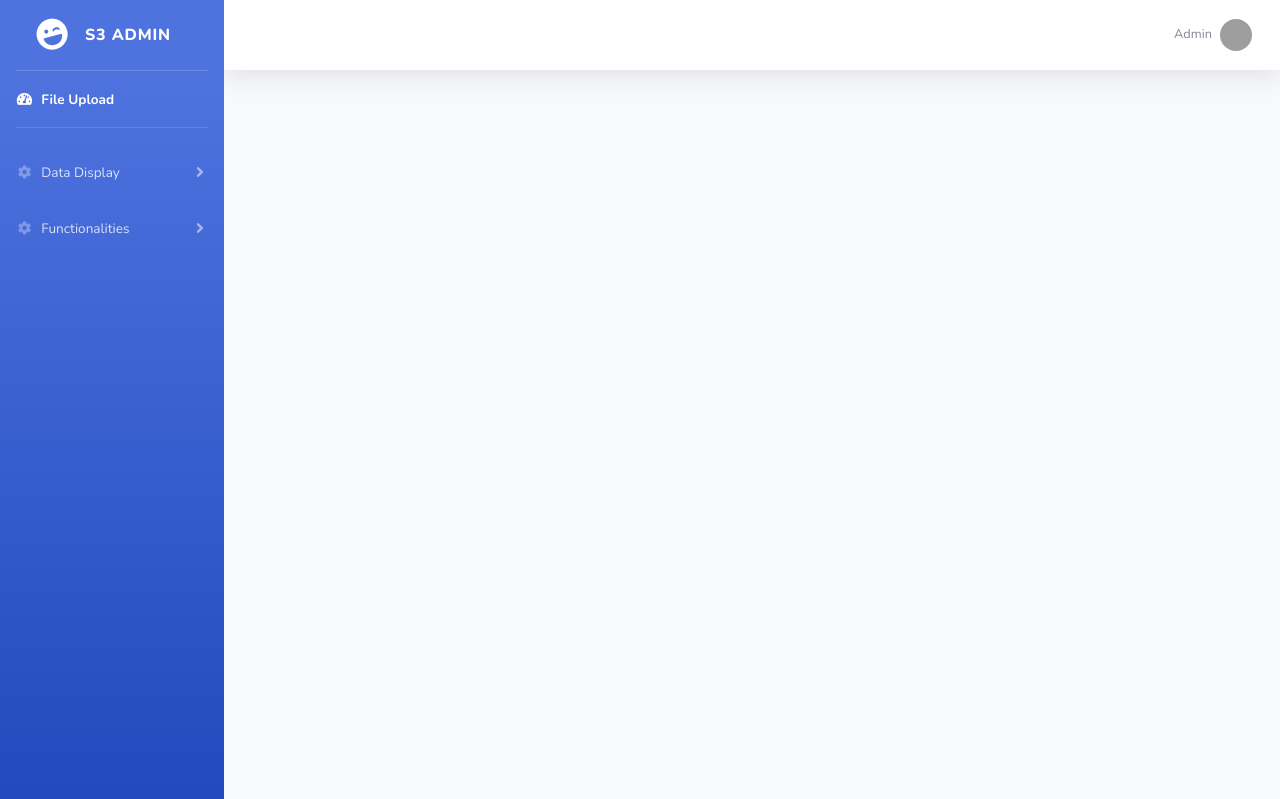
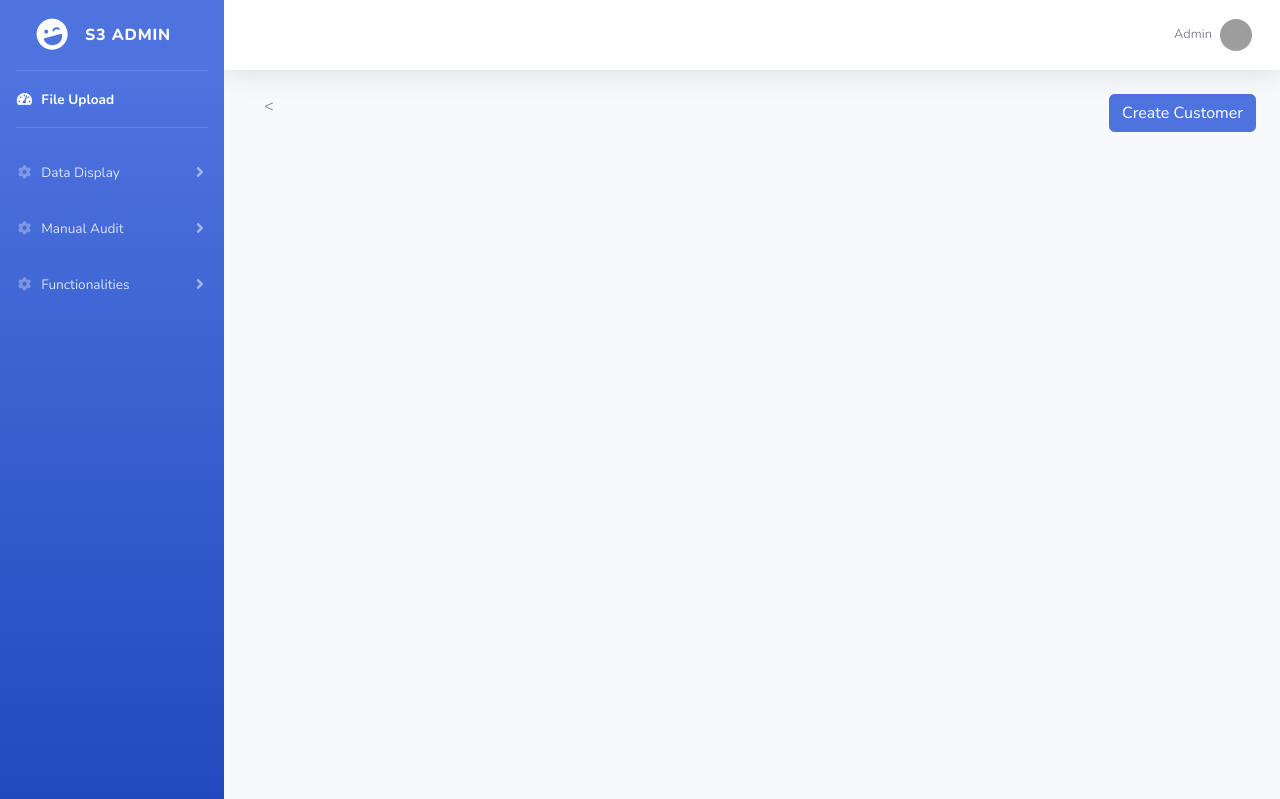
Before and after one commit to S3Infosoft/s3-payment-autoaudit, a Django app: page /customerlist/ in a window 1280 px wide. Shown: the top 799 px of the page. Run offline with Django 3.2, Linux system fonts and the light colour scheme; data that the repository does not hold is empty; parts of the project's set-up code (start-up, migrations or seed data) failed here and were passed over; some libraries are stand-ins or nearby versions; grey boxes are pictures that could not be loaded.

Commit message:
Added Buttons to the UI Manual Audit

```diff
--- a/app/Templates/CashEntry/list.html
+++ b/app/Templates/CashEntry/list.html
@@ -1,5 +1,6 @@
 {%  extends 'base.html' %}
 {%  block content %}
+  <a class="btn btn-primary float-right" href="{% url 'cashentry_create' %}">Create New CashEntry</a>
   <table class ="table">
     {%  for object in object_list %}
       <tr>
--- a/app/Templates/Customer/list.html
+++ b/app/Templates/Customer/list.html
@@ -1,8 +1,14 @@
 {% extends 'base.html' %}
 {%  block content %}
-  <div class="list-group">
+  <a class="btn btn-primary  float-right" href="{% url 'customer_create' %}" >Create Customer</a>
+  <div class="row mx-md-n3">
+  <div class="col px-md-3">
+  <div class="list-group float-md-none">
     {%  for object in object_list %}
-    <a href="{{ object.get_absolute_url }}" class="list-group-item list-group-item-action">{{ object.name }}</a>
-    {% endfor %}
+    <a href="{{ object.get_absolute_url }}" class="list-group-item list-group-item-action">{{ object.name }}
+    </a>
+    {% endfor %}<
+  </div>
+  </div>
   </div>
 {%  endblock %}
--- a/app/Templates/CustomerCheckIn/list.html
+++ b/app/Templates/CustomerCheckIn/list.html
@@ -1,5 +1,6 @@
 {%  extends 'base.html' %}
 {%  block content %}
+  <a class="btn btn-primary float-right" href="{% url 'checkin_create' %}">Create Customer CheckIn</a>
   <table class ="table">
     {%  for object in object_list %}
       <tr>
--- a/app/Templates/base.html
+++ b/app/Templates/base.html
@@ -69,6 +69,7 @@
           <i class="fas fa-fw fa-cog"></i>
           <span>Data Display</span>
         </a>
+
         <div id="collapseOne" class="collapse" aria-labelledby="headingTwo" data-parent="#accordionSidebar">
             <div class="bg-white py-2 collapse-inner rounded">
               <a class="collapse-item" href="{% url 'icici' %}">ICICI</a>
@@ -76,7 +77,23 @@
             </div>
 
         </div>
-        <a class="nav-link collapsed" href="#" data-toggle="collapse" data-target="#collapseTwo" aria-expanded="true" aria-controls="collapseTwo">
+        <a class="nav-link collapsed" href="#" data-toggle="collapse" data-target="#collapseThree" aria-expanded="true"
+           aria-controls="collapseThree">
+          <i class="fas fa-fw fa-cog"></i>
+          <span>Manual Audit</span>
+        </a>
+        <div id="collapseThree" class="collapse" aria-labelledby="headingTwo" data-parent="#accordionSidebar">
+
+            <div class="bg-white py-2 collapse-inner rounded">
+              <a class="collapse-item" href="{% url 'customer_list' %}">Customer</a>
+              <a class="collapse-item" href="{% url 'checkin_list' %}">Customer CheckIn</a>
+              <a class="collapse-item" href="{% url 'cashentry_list' %}">Cash Entry</a>
+            </div>
+
+        </div>
+
+        <a class="nav-link collapsed" href="#" data-toggle="collapse" data-target="#collapseTwo" aria-expanded="true"
+           aria-controls="collapseTwo">
           <i class="fas fa-fw fa-cog"></i>
           <span>Functionalities</span>
         </a>
```
